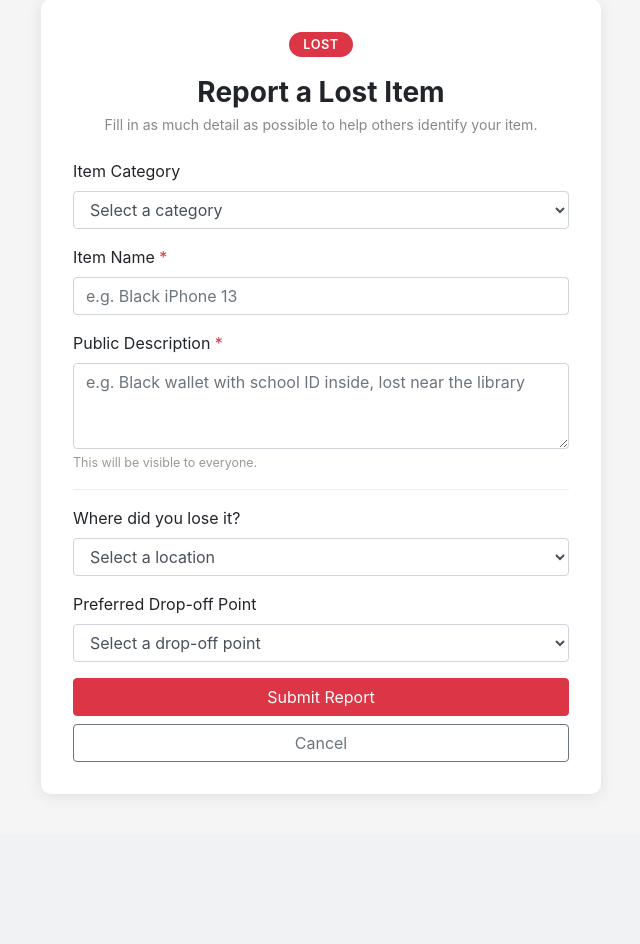
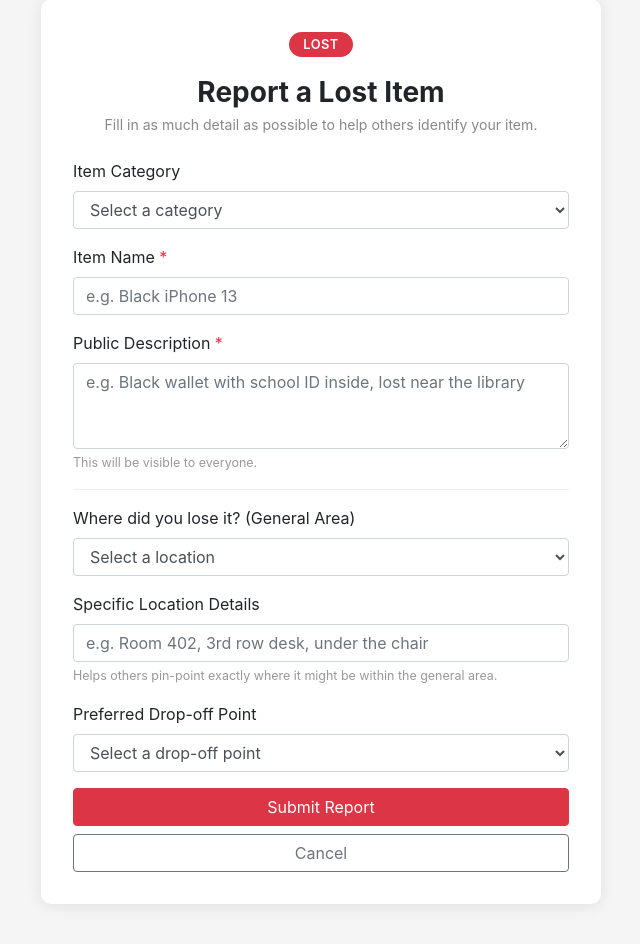
Before and after one commit to venzblanz/wild-find-IMProject, a PHP site: page /report_lost.php in a window 1280 px wide. Shown: the part 111-1055 px from the top of the page, without its empty margins (319-959 px from the left). Before the commit the page ends 905 px from the top, so only its background shows below. Run offline with PHP 8.4, Linux system fonts and the light colour scheme; a user stored in the database is signed in; data comes from the database, SQL or seed files in the repository.

Commit message:
Added specific location details to report forms and database

```diff
--- a/report_lost.php
+++ b/report_lost.php
@@ -2,6 +2,11 @@
 ini_set('display_errors', 1);
 error_reporting(E_ALL);
 require_once 'connect.php';
+
+// Start session if not started already
+if (session_status() === PHP_SESSION_NONE) {
+    session_start();
+}
 
 if (!isset($_SESSION['userID'])) {
     header("Location: login.php");
@@ -19,25 +24,29 @@ $dropoffs   = $connection->query("SELECT dropOff_id, dropOffPointName FROM dropo
 
 // Handle form submission
 if ($_SERVER['REQUEST_METHOD'] === 'POST' && isset($_POST['btnSubmit'])) {
-    $user_id        = $_SESSION['userID'];
-    $location_id    = $_POST['location_id'];
-    $category_id    = $_POST['category_id'];
-    $dropOff_id     = $_POST['dropOff_id'];
-    $type = 'LOST';
-    $publicDesc     = trim($_POST['publicDescription']);
-    $privateDetails = '';
-    $currentStatus  = 'Searching';
-    $dateReported   = date('Y-m-d H:i:s');
-    $itemName = trim($_POST['itemName']);
+    $user_id          = $_SESSION['userID'];
+    $location_id      = $_POST['location_id'];
+    $category_id      = $_POST['category_id'];
+    $dropOff_id       = $_POST['dropOff_id'];
+    $type             = 'LOST';
+    $publicDesc       = trim($_POST['publicDescription']);
+    $specificLocation = trim($_POST['specificLocation']); // Captured new field
+    $privateDetails   = '';
+    $currentStatus    = 'Searching';
+    $dateReported     = date('Y-m-d H:i:s');
+    $itemName         = trim($_POST['itemName']);
 
     if (empty($publicDesc)) {
         $error_msg = "Please provide a description of the lost item.";
     } else {
+        // Updated query to include specific_location column
         $stmt = $connection->prepare(
-        "INSERT INTO posts (user_id, location_id, category_id, dropOff_id, type, itemName, publicDescription, privateDetails, currentStatus, dateReported)
-        VALUES (?, ?, ?, ?, ?, ?, ?, ?, ?, ?)"
+        "INSERT INTO posts (user_id, location_id, specific_location, category_id, dropOff_id, type, itemName, publicDescription, privateDetails, currentStatus, dateReported)
+        VALUES (?, ?, ?, ?, ?, ?, ?, ?, ?, ?, ?)"
         );
-        $stmt->bind_param("iiiissssss", $user_id, $location_id, $category_id, $dropOff_id, $type, $itemName, $publicDesc, $privateDetails, $currentStatus, $dateReported);
+
+        // Changed bind_param to include an extra string ("s") for specific_location -> "iiiiiisssss" (5 ints, 6 strings)
+        $stmt->bind_param("iisiiisssss", $user_id, $location_id, $specificLocation, $category_id, $dropOff_id, $type, $itemName, $publicDesc, $privateDetails, $currentStatus, $dateReported);
 
         if ($stmt->execute()) {
             $success_msg = "Lost item report submitted successfully!";
@@ -90,14 +99,6 @@ if ($_SERVER['REQUEST_METHOD'] === 'POST' && isset($_POST['btnSubmit'])) {
     .badge-wrapper {
         text-align: center;
     }
-    .section-label {
-        font-size: 0.78rem;
-        font-weight: 700;
-        color: #888;
-        text-transform: uppercase;
-        letter-spacing: 0.05em;
-        margin: 1.2rem 0 0.6rem 0;
-    }
     .divider {
         border-top: 1px solid #eee;
         margin: 1rem 0;
@@ -125,7 +126,6 @@ if ($_SERVER['REQUEST_METHOD'] === 'POST' && isset($_POST['btnSubmit'])) {
         <?php endif; ?>
 
         <form method="POST">
-            <!-- Category -->
             <div class="form-group">
                 <label>Item Category</label>
                 <select name="category_id" class="form-control" required>
@@ -136,13 +136,11 @@ if ($_SERVER['REQUEST_METHOD'] === 'POST' && isset($_POST['btnSubmit'])) {
                 </select>
             </div>
 
-            <!-- Item Name -->
             <div class="form-group">
                 <label>Item Name <span class="text-danger">*</span></label>
                 <input type="text" name="itemName" class="form-control" placeholder="e.g. Black iPhone 13" required>
             </div>
 
-            <!-- Public Description -->
             <div class="form-group">
                 <label>Public Description <span class="text-danger">*</span></label>
                 <textarea name="publicDescription" class="form-control" rows="3"
@@ -152,9 +150,8 @@ if ($_SERVER['REQUEST_METHOD'] === 'POST' && isset($_POST['btnSubmit'])) {
 
             <div class="divider"></div>
 
-            <!-- Location -->
             <div class="form-group">
-                <label>Where did you lose it?</label>
+                <label>Where did you lose it? (General Area)</label>
                 <select name="location_id" class="form-control" required>
                     <option value="" disabled selected>Select a location</option>
                     <?php while ($loc = $locations->fetch_assoc()): ?>
@@ -165,7 +162,12 @@ if ($_SERVER['REQUEST_METHOD'] === 'POST' && isset($_POST['btnSubmit'])) {
                 </select>
             </div>
 
-            <!-- Drop-off Point -->
+            <div class="form-group">
+                <label>Specific Location Details</label>
+                <input type="text" name="specificLocation" class="form-control" placeholder="e.g. Room 402, 3rd row desk, under the chair">
+                <small class="hint">Helps others pin-point exactly where it might be within the general area.</small>
+            </div>
+
             <div class="form-group">
                 <label>Preferred Drop-off Point</label>
                 <select name="dropOff_id" class="form-control" required>
```
Also changed, not shown: report_found.php (+25 -20 lines).
